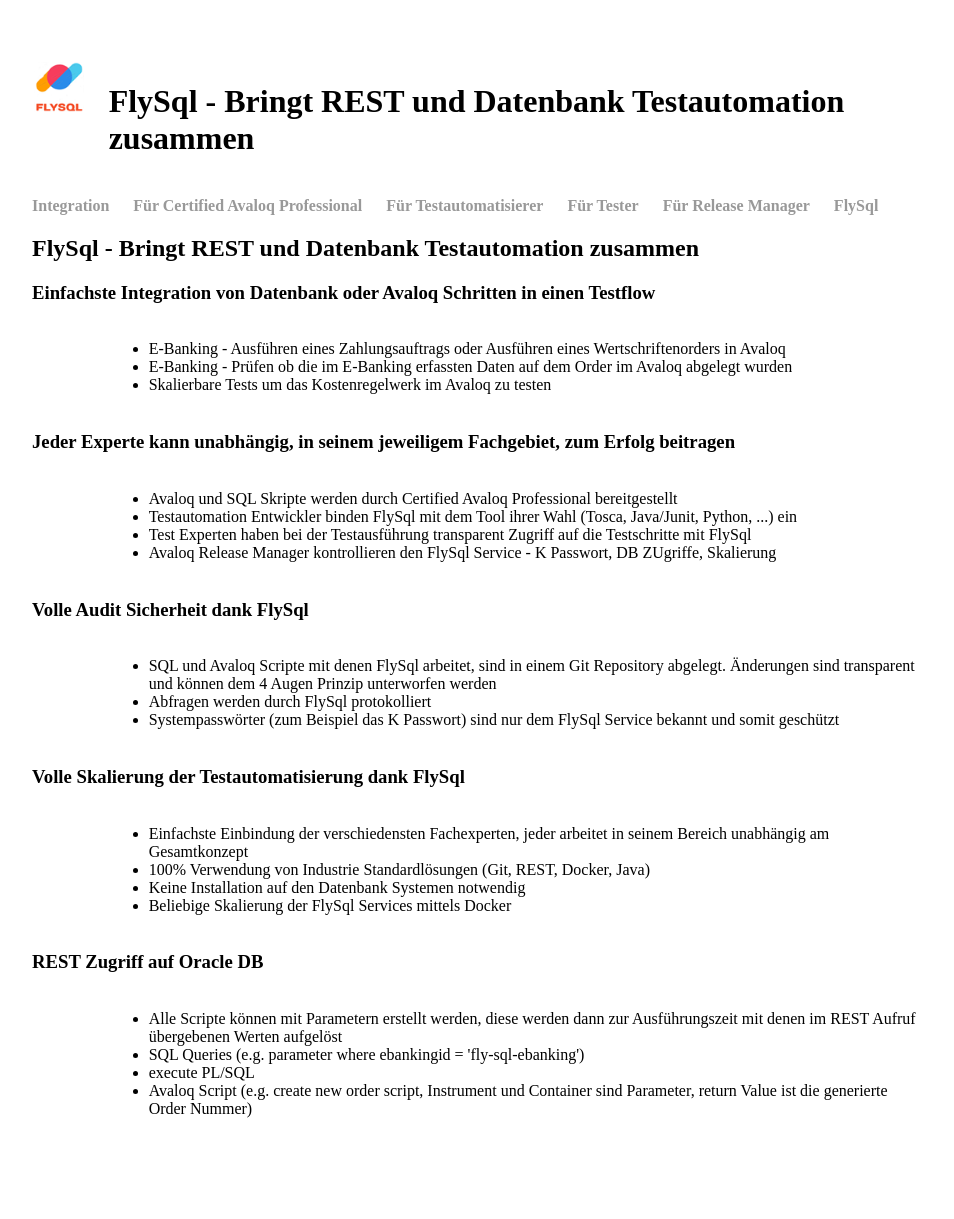
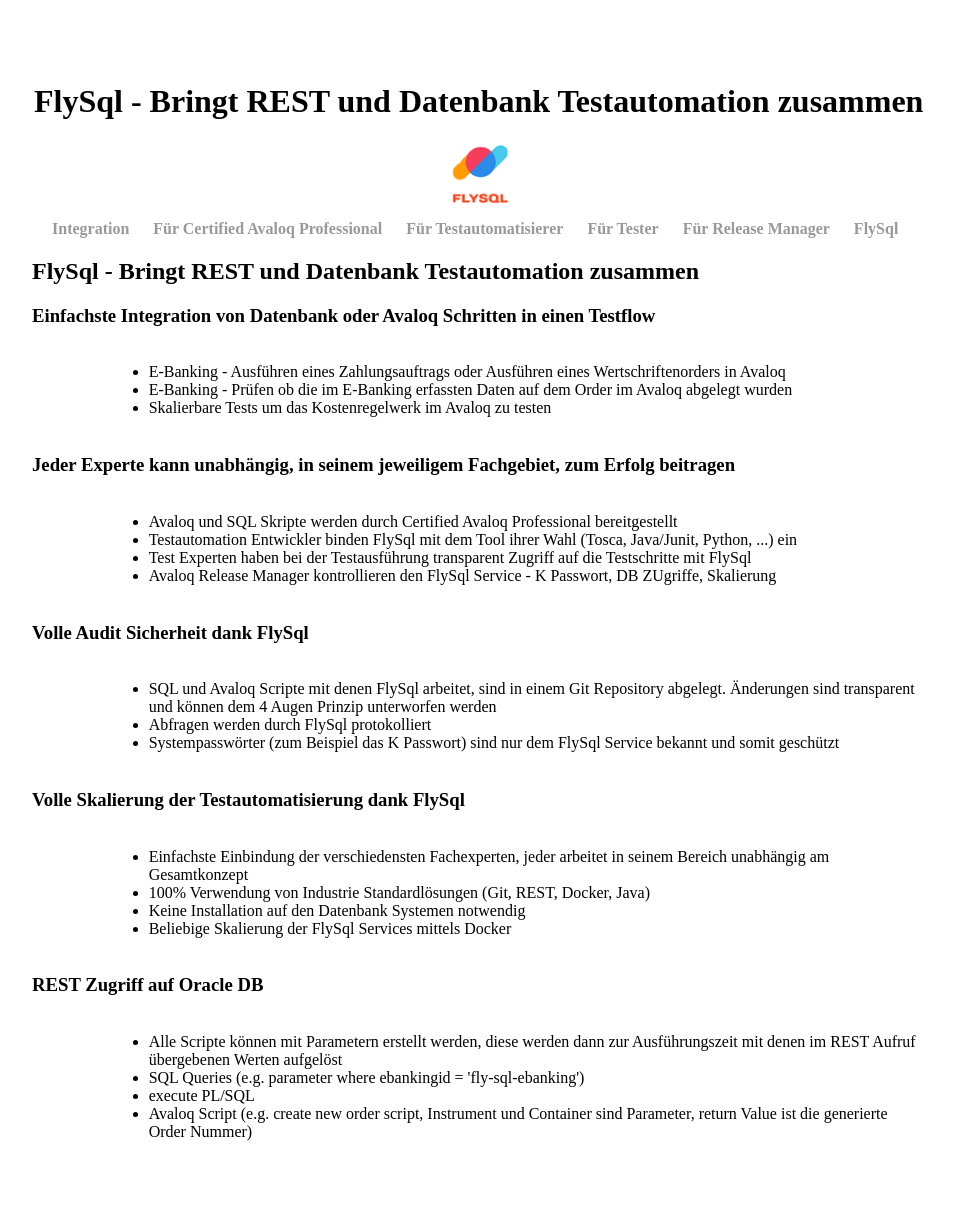
Before and after one commit to flysql/flysql.github.io, a Jekyll site: the page built from index.html, in a window 1280 px wide. Shown: the whole page, without its empty margins (160-1114 px from the left). Built offline with Jekyll 4.4.1, drawn with Linux system fonts in a browser that asks for light colours; before the commit the page ends 1196 px from its top, so only the background shows below that.

Commit message:
improves header and logo

```diff
--- a/_layouts/default.html
+++ b/_layouts/default.html
@@ -12,16 +12,15 @@
 <body>
 	<div class="row">
 		<a href="/" class="header-link">
-		<div class="col-1">
-			<img class="navigation-img" src="/images/favicon/favicon.64x64.ico" alt="" />
-		</div>
-		<div class="col-11">
-			<h1>FlySql - Bringt REST und Datenbank Testautomation zusammen</h1>
-		</div>
-	</a>
+			<div class="col-12">
+				<h1>FlySql - Bringt REST und Datenbank Testautomation zusammen</h1>
+			</div>
+		</a>
+		<img class="navigation-img" src="/images/favicon/favicon.64x64.ico" alt="" />
 	</div>
 	<nav>
 		<ul>
+			<li></li>
 			<li><a href="/integration">Integration</a></li>
 			<li><a href="/certified-avaloq-prof">Für Certified Avaloq Professional</a></li>
 			<li><a href="/testautomation">Für Testautomatisierer</a></li>
--- a/css/main.css
+++ b/css/main.css
@@ -5,8 +5,10 @@
 
 .navigation-img {
     display: block;
-    height: 50px;
-    width: 50px;
+    height: 60px;
+    width: 60px;
+    margin-left: auto;
+    margin-right: auto;
 }
 
 .tdcenter {
```
